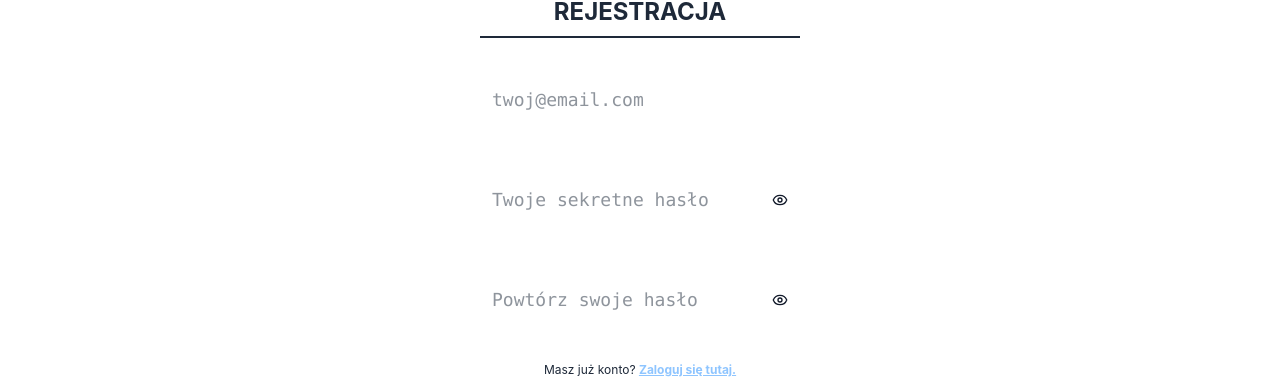
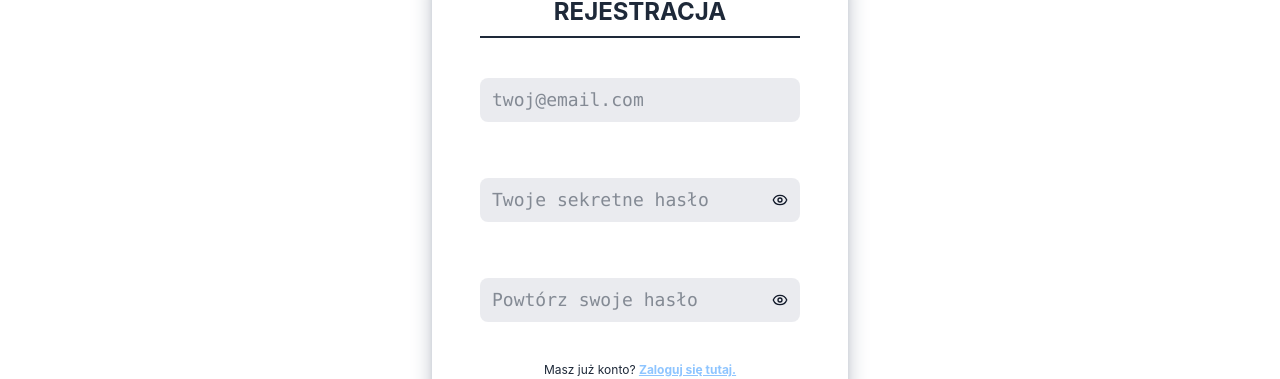
Before and after one commit to KondyKox/money-manager, a React (Vite) app: page /register in a window 1280 px wide. Shown: the part 148-527 px from the top of the page. Built offline with nearby package versions, Linux system fonts and the light colour scheme; no server answers.

Commit message:
style: changed shadow white to gray

```diff
--- a/src/index.css
+++ b/src/index.css
@@ -62,7 +62,7 @@ h6 {
 }
 .input-group input,
 textarea {
-  @apply w-full rounded-lg border-0 bg-white/80 px-3 py-2 pr-10 text-gray-800 font-mono text-sm md:text-lg focus:outline-none focus:ring-2 focus:ring-white transition;
+  @apply w-full rounded-lg border-0 bg-gray-200/80 px-3 py-2 pr-10 text-gray-800 font-mono text-sm md:text-lg focus:outline-none focus:ring-2 focus:ring-white transition;
 }
 .input-group input[type="date"] {
   @apply w-full box-border;
@@ -93,7 +93,7 @@ textarea {
 }
 
 .btn-delete {
-  @apply text-sm md:text-base uppercase cursor-pointer border-2 border-red-500 hover:bg-red-500 hover:shadow-red-700 shadow-md transition duration-200 rounded-2xl py-2 px-4 active:scale-90 text-white/90 hover:text-black/90;
+  @apply text-sm md:text-base uppercase cursor-pointer border-2 border-red-500 hover:bg-red-500 hover:shadow-red-700 shadow-md transition duration-200 rounded-2xl py-2 px-4 active:scale-90 hover:text-black/90;
 }
 
 .select {
@@ -125,7 +125,7 @@ textarea {
 }
 
 .settings-panel {
-  @apply border-2 rounded-2xl px-8 py-10 relative shadow-xl shadow-white;
+  @apply border-2 rounded-2xl px-8 py-10 relative shadow-xl shadow-gray-400;
 }
 
 .settings-panel legend {
--- a/src/pages/AuthPage.tsx
+++ b/src/pages/AuthPage.tsx
@@ -65,7 +65,7 @@ const AuthPage = ({ mode }: { mode: "login" | "register" }) => {
       <form
         onSubmit={handleSubmit}
         noValidate
-        className="px-8 lg:px-12 py-12 rounded-2xl shadow-xl shadow-white flex flex-col justify-center items-stretch gap-4 w-full lg:w-1/3"
+        className="px-8 lg:px-12 py-12 rounded-2xl shadow-xl shadow-gray-400 flex flex-col justify-center items-stretch gap-4 w-full lg:w-1/3"
       >
         <h3 className="text-center font-bold text-xl md:text-2xl border-b-2 pb-2">
           {mode === "login" ? "Logowanie" : "Rejestracja"}
--- a/src/pages/ForgotPasswordPage.tsx
+++ b/src/pages/ForgotPasswordPage.tsx
@@ -46,7 +46,7 @@ const ForgotPasswordPage = () => {
       <form
         onSubmit={handleSubmit}
         noValidate
-        className="px-8 lg:px-12 py-12 rounded-2xl shadow-xl shadow-white flex flex-col justify-center items-stretch gap-4 w-full lg:w-1/3"
+        className="px-8 lg:px-12 py-12 rounded-2xl shadow-xl shadow-gray-400 flex flex-col justify-center items-stretch gap-4 w-full lg:w-1/3"
       >
         <h3 className="text-center font-bold text-xl md:text-2xl border-b-2 pb-2">
           Reset hasła
--- a/src/pages/ResetPasswordPage.tsx
+++ b/src/pages/ResetPasswordPage.tsx
@@ -63,7 +63,7 @@ const ResetPasswordPage = () => {
       <form
         onSubmit={handleSubmit}
         noValidate
-        className="px-8 lg:px-12 py-12 rounded-2xl shadow-xl shadow-white flex flex-col justify-center items-stretch gap-4 w-full lg:w-1/3"
+        className="px-8 lg:px-12 py-12 rounded-2xl shadow-xl shadow-gray-400 flex flex-col justify-center items-stretch gap-4 w-full lg:w-1/3"
       >
         <h3 className="text-center font-bold text-xl md:text-2xl border-b-2 pb-2">
           Nowe hasło
```
